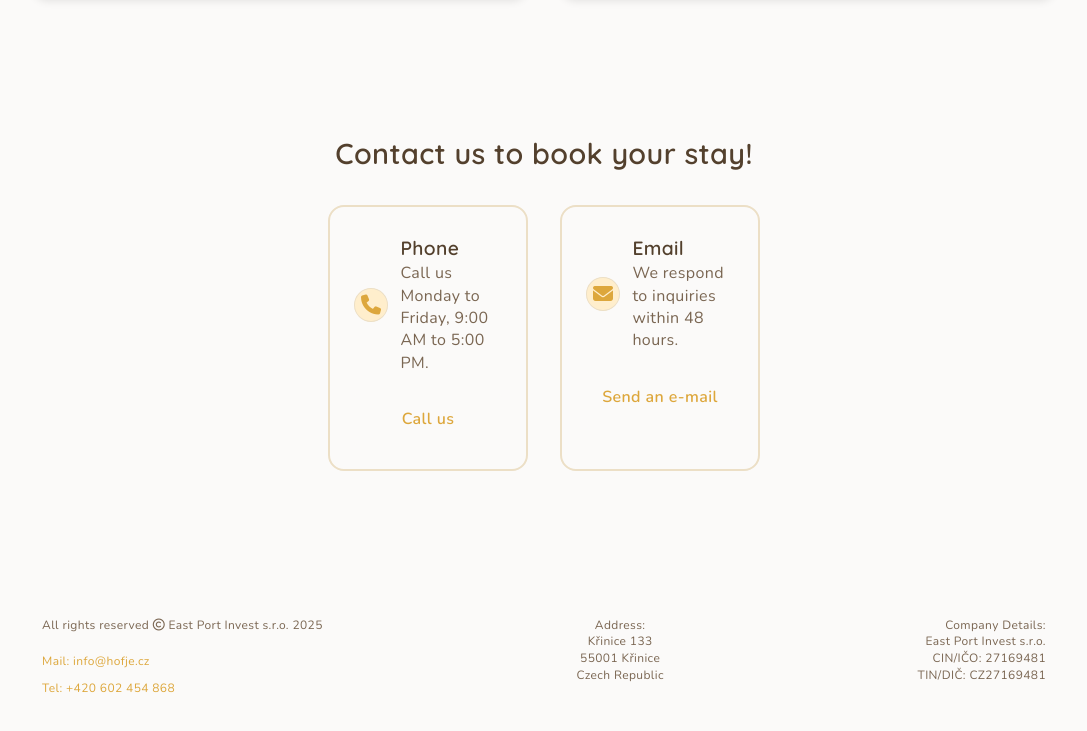
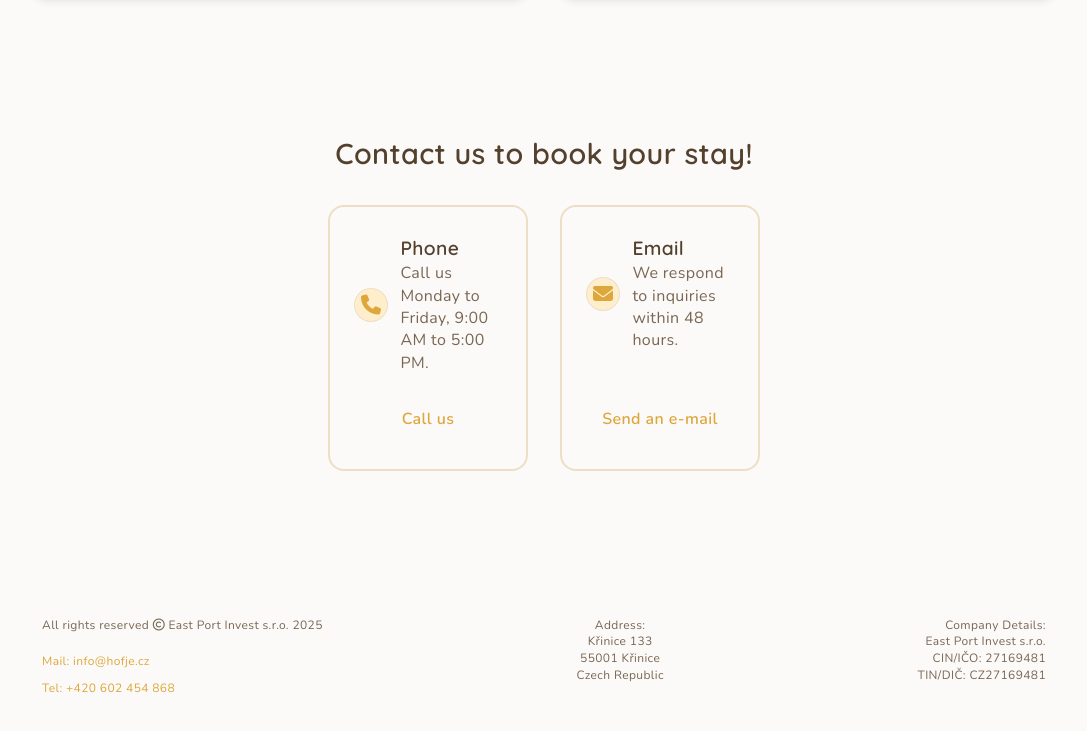
Before and after one commit to DanielleFiene/CzechHolidays, a plain HTML site: page en/prices-and-terms.html in a window 1280 px wide. Shown: the part 1781-2512 px from the top of the page, without its empty margins (96-1183 px from the left). Drawn offline with nearby package versions, Linux system fonts and the light colour scheme.

Commit message:
updated button location terms page

```diff
--- a/resources/CSS/styleTerms.css
+++ b/resources/CSS/styleTerms.css
@@ -530,6 +530,9 @@ button {
 }
 
 .contact__card-box {
+  display: flex;
+  flex-direction: column; /* Arrange elements vertically */
+  justify-content: space-between; /* Push the button to the bottom */
   background-color: var(--body-color);
   border: 2px solid var(--border-color);
   padding: 1.25rem .75rem;
@@ -564,7 +567,9 @@ button {
 }
 
 .contact__card-button {
+  margin-top: auto; /* Pushes the button to the bottom of the container */
   display: flex;
+  justify-content: center; /* Centers the button horizontally */
   align-items: center;
   font-size: var(--small-font-size);
   padding: 14px 14px;
@@ -574,7 +579,6 @@ button {
   font-weight: var(--font-semi-bold);
   box-shadow: none;
   transition: all .4s ease;
-    justify-content: center;
 }
 
 .contact__card-button:hover {
```
Lines whose indentation alone changed are shown as unchanged.
